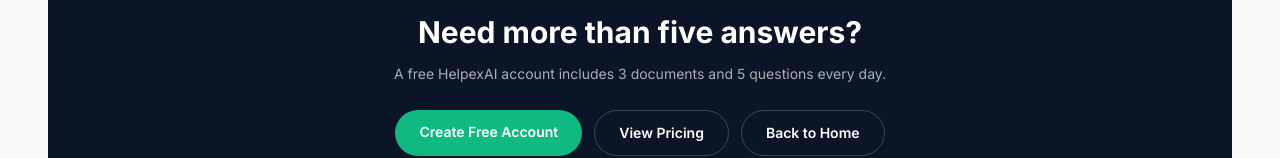
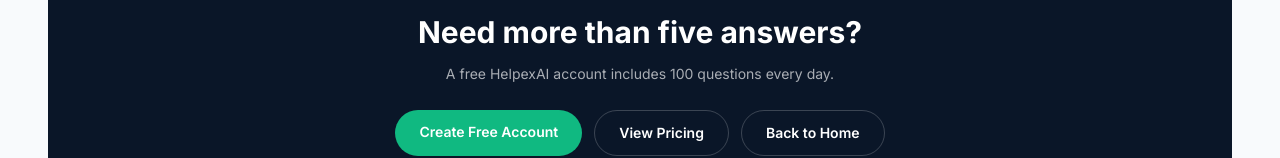
Before and after one commit to HelpexAI/helpexai-app, a Next.js app: page /free-tool in a window 1280 px wide. Shown: the part 1096-1254 px from the top of the page. Built offline with nearby package versions, Linux system fonts and the light colour scheme; no server answers.

Commit message:
update content

```diff
--- a/app/free-tool/page.tsx
+++ b/app/free-tool/page.tsx
@@ -51,7 +51,7 @@
               {steps.map(({ icon: Icon, title, text }) => <article key={title} className="rounded-2xl border border-zinc-200 bg-white p-6 shadow-sm dark:border-zinc-800 dark:bg-zinc-900"><div className="flex size-11 items-center justify-center rounded-xl bg-theme-soft text-theme-primary dark:bg-theme-soft-dark"><Icon className="size-5" /></div><h2 className="mt-4 font-bold">{title}</h2><p className="mt-2 text-sm leading-6 text-zinc-500 dark:text-zinc-400">{text}</p></article>)}
             </section>
 
-            <section className="rounded-3xl bg-[#0a1628] px-6 py-10 text-center text-white sm:px-10"><h2 className="text-2xl font-bold sm:text-3xl">Need more than five answers?</h2><p className="mx-auto mt-3 max-w-xl text-sm leading-6 text-white/65">A free HelpexAI account includes 3 documents and 5 questions every day.</p><div className="mt-6 flex flex-col justify-center gap-3 sm:flex-row"><Link href="/signup" className="rounded-full bg-theme-primary px-6 py-3 text-sm font-semibold">Create Free Account</Link><Link href="/pricing" className="rounded-full border border-white/20 px-6 py-3 text-sm font-semibold">View Pricing</Link><Link href="/" className="rounded-full border border-white/20 px-6 py-3 text-sm font-semibold">Back to Home</Link></div></section>
+            <section className="rounded-3xl bg-[#0a1628] px-6 py-10 text-center text-white sm:px-10"><h2 className="text-2xl font-bold sm:text-3xl">Need more than five answers?</h2><p className="mx-auto mt-3 max-w-xl text-sm leading-6 text-white/65">A free HelpexAI account includes 100 questions every day.</p><div className="mt-6 flex flex-col justify-center gap-3 sm:flex-row"><Link href="/signup" className="rounded-full bg-theme-primary px-6 py-3 text-sm font-semibold">Create Free Account</Link><Link href="/pricing" className="rounded-full border border-white/20 px-6 py-3 text-sm font-semibold">View Pricing</Link><Link href="/" className="rounded-full border border-white/20 px-6 py-3 text-sm font-semibold">Back to Home</Link></div></section>
           </main>
           <MarketingFooter />
         </div>
```
